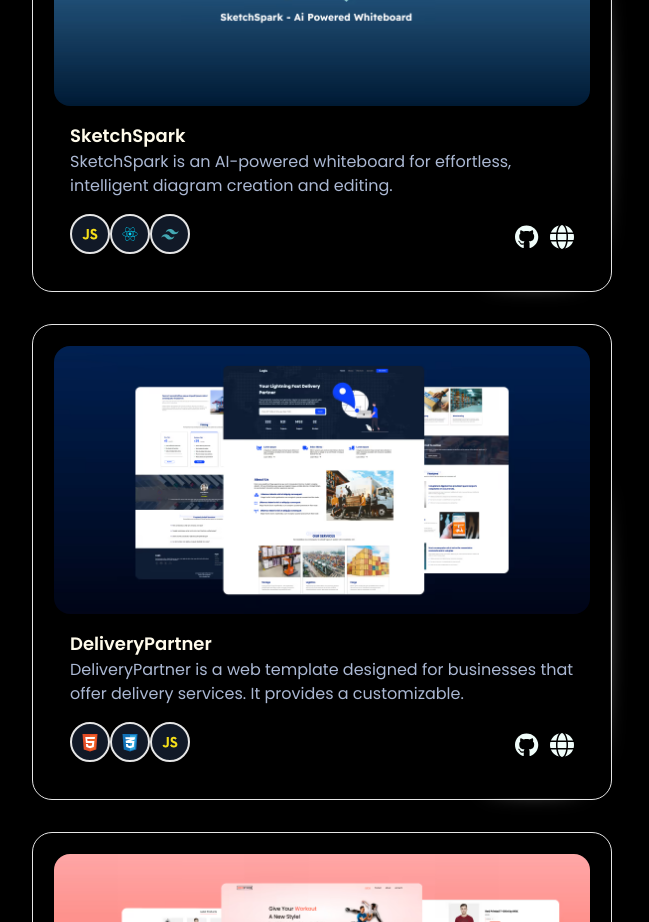
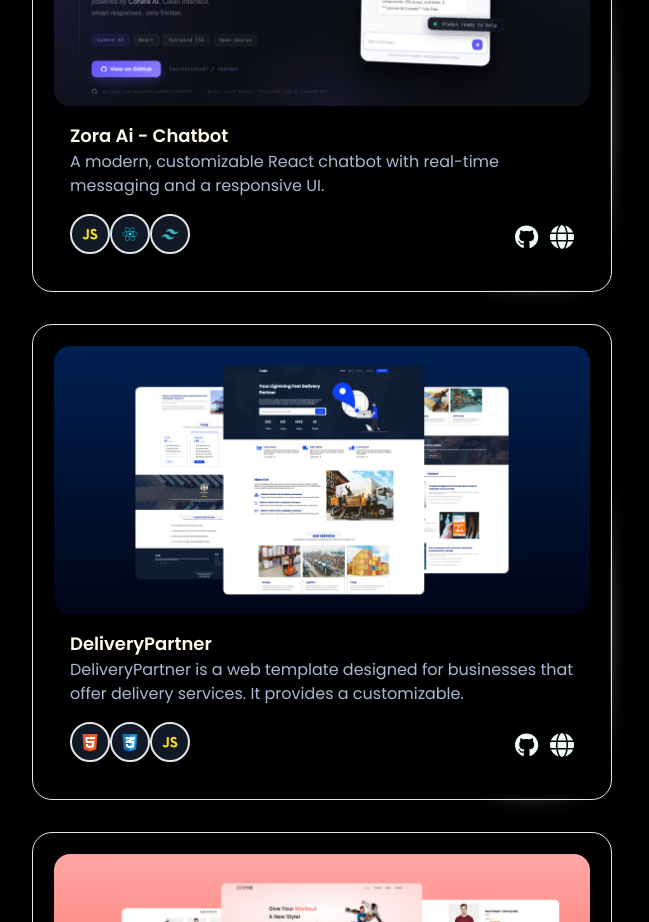
Before and after one commit to kaushalsahu07/portfolio, a React (Vite) app: page / in a window 1280 px wide. Shown: the part 2860-3782 px from the top of the page, without its empty margins (318-967 px from the left). Built offline with nearby package versions, Linux system fonts and the light colour scheme.

Commit message:
Update Project component details and replace images for Zora Ai chatbot

```diff
--- a/src/components/Project.jsx
+++ b/src/components/Project.jsx
@@ -51,10 +51,11 @@ function Project() {
             img={Project3Webp}
             imgWebp={Project3Webp}
             imgAvif={Project3Avif}
-            title="SketchSpark"
-            description="SketchSpark is an AI-powered whiteboard for effortless, intelligent diagram creation and editing."
-            link="https://sketchspark.netlify.app/"
-            github="https://github.com/kaushalsahu07/sketch-spark-diagrams"
+            title="Zora Ai - Chatbot"
+            description="A modern, customizable React chatbot with real-time messaging and a responsive UI."
+            bondText=""
+            link="https://zorai.netlify.app/"
+            github="https://github.com/kaushalsahu07/chatbot"
             react={true}
             javascript={true}
             tailwindcss={true}
```
Also changed, not shown: src/assets/project-3.avif, src/assets/project-3.webp.
